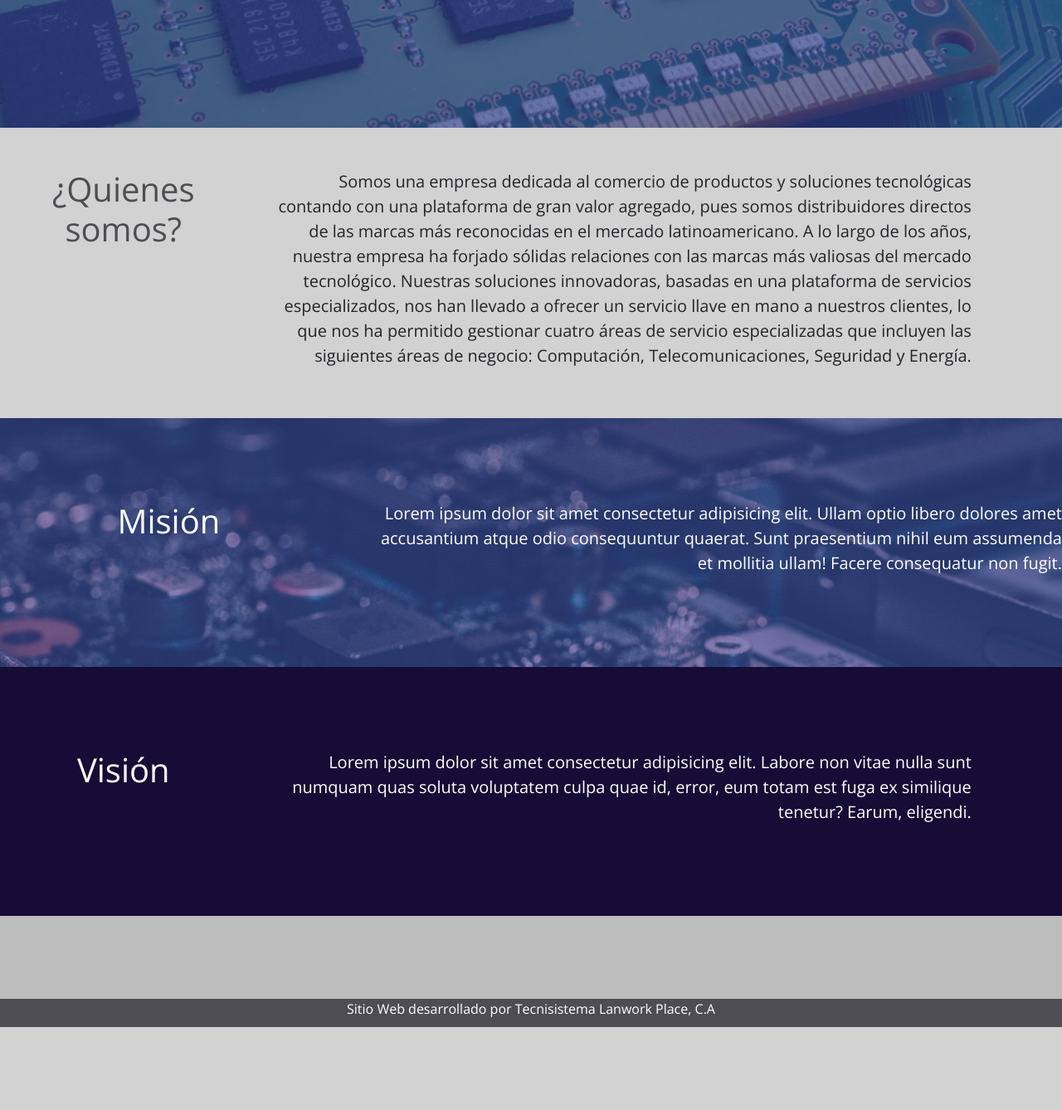
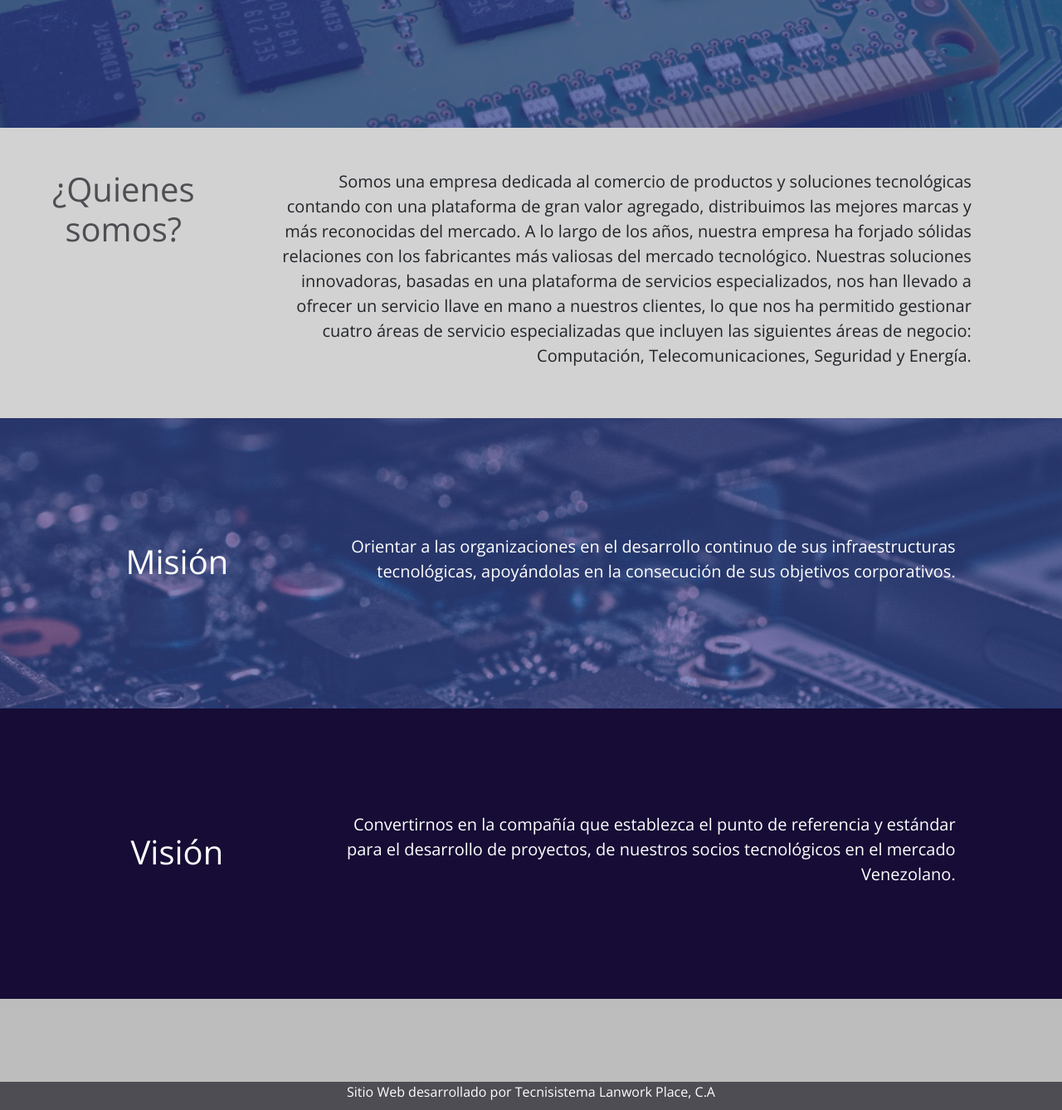
Before and after one commit to teresa1710/tecnisistema, a PHP site: page /nosotros.html in a window 1280 px wide. Shown: the part 798-2136 px from the top of the page at 83% size. Before the commit the page ends 2036 px from the top, so only its background shows below. Run offline with PHP 8.4, Linux system fonts and the light colour scheme.

Commit message:
Algunos cambios en Seccion Nosotros

```diff
--- a/css/estilos-nosotros.css
+++ b/css/estilos-nosotros.css
@@ -45,11 +45,37 @@ html {
     overflow: hidden;
     display: flex;
     align-items: center;
+    justify-content: center;
 }
 
-.main .quienes-somos .izquierda{
-    margin-right: 1rem;
+/* - - - - M I S I O N - - - - */
+
+.main .mision {
+    background: url("../img/Fondos/computer-azul.jpg");
+    background-repeat: no-repeat;
+    background-size: cover;
+    background-position: center 0;
+    height: 35rem;
+    overflow: hidden;
+    display: flex;
+    align-items: center;
+    justify-content: center;
 }
+
+
+/* - - - - V I S I O N - - - - */
+
+.main .vision {
+    background: #160c35;
+    height: 35rem;
+    overflow: hidden;
+    display: flex;
+    align-items: center;
+    justify-content: center;
+}
+
+
+/* - - - - G E N E R A L - - - -*/
 
 .main .subtitulo {
     overflow: hidden;
@@ -65,42 +91,13 @@ html {
     text-align: right;
 }
 
-/* - - - - M I S I O N - - - - */
-
-.main .mision {
-    background: url("../img/Fondos/computer-azul.jpg");
-    background-repeat: no-repeat;
-    background-size: cover;
-    background-position: center 0;
-    height: 30rem;
-    overflow: hidden;
-    display: flex;
-    align-items: center;
-    justify-content: center;
+.mision .texto,
+.vision .texto{
+    color: #fff;
+    margin-right: 6rem;
 }
 
-.mision .texto{
-    color: #fff;
-}
-
-.mision .subtitulo{
-    color: #fff;
-}
-
-/* - - - - V I S I O N - - - - */
-
-.main .vision {
-    background: #160c35;
-    height: 30rem;
-    display: flex;
-    align-items: center;
-    justify-content: center;
-}
-
-.vision .texto{
-    color: #fff;
-}
-
+.mision .subtitulo,
 .vision .subtitulo{
     color: #fff;
 }
--- a/index.php
+++ b/index.php
@@ -89,7 +89,7 @@
                             <div class="carousel-item active">
                                 <img class="d-block imagen-carrusel" src="img/Fondos/carrusel4.jpg" alt="First slide">
                                 <div class="carousel-caption">
-                                    <h2 class="texto-carrusel-1">Innovamos para evolucionar</h2>
+                                    <h2 class="texto-carrusel-1">Innovamos para crecer</h2>
                                 </div>
                             </div>
 
--- a/nosotros.html
+++ b/nosotros.html
@@ -76,7 +76,7 @@
 
     <section class="main">
         <section class="nosotros">
-            <div class="row fondo-nosotros">
+            <div class="row">
                 <div class="col-md-12">
                     <h2 class="titulo">Nosotros</h2>
                 </div>
@@ -85,49 +85,45 @@
 
         <section class="quienes-somos">
             <div class="row">
-                <div class="col-md-3 col-xs-2 titulo-quienes">
+                <div class="col-md-3 col-xs-2">
                     <h2 class="subtitulo">¿Quienes somos?</h2>
                 </div>
 
-                <div class="col-md-8 col-xs-4 izquierda">
-                    <p class="texto">Somos una empresa dedicada al comercio de productos y soluciones tecnológicas contando
-                        con una plataforma de gran valor agregado, pues somos distribuidores directos de las marcas más reconocidas
-                        en el mercado latinoamericano. A lo largo de los años, nuestra empresa ha forjado sólidas relaciones con las
-                        marcas más valiosas del mercado tecnológico. Nuestras soluciones innovadoras, basadas en una plataforma de
-                        servicios especializados, nos han llevado a ofrecer un servicio llave en mano a nuestros clientes,
-                        lo que nos ha permitido gestionar cuatro áreas de servicio especializadas que incluyen las siguientes
-                        áreas de negocio: Computación, Telecomunicaciones, Seguridad y Energía.
+                <div class="col-md-8 col-xs-4">
+                    <p class="texto">Somos una empresa dedicada al comercio de productos y soluciones tecnológicas
+                        contando con una plataforma de gran valor agregado, distribuimos  las  mejores marcas y más
+                        reconocidas del mercado. A lo largo de los años, nuestra empresa ha forjado sólidas
+                        relaciones con los fabricantes  más valiosas del mercado tecnológico. Nuestras soluciones
+                        innovadoras, basadas en una plataforma de servicios especializados, nos han llevado a ofrecer
+                        un servicio llave en mano a nuestros clientes, lo que nos ha permitido gestionar cuatro áreas
+                        de servicio especializadas que incluyen las siguientes áreas de negocio: Computación,
+                        Telecomunicaciones, Seguridad y Energía.
                     </p>
                 </div>
             </div>
         </section>
 
         <section class="mision">
-            <div class="row">
-                <div class="col-md-4 col-xs-6">
-                    <h2 class="subtitulo">Misión</h2>
-                </div>
-                <div class="col-md-8 col-xs-6">
-                    <p class="texto">Lorem ipsum dolor sit amet consectetur adipisicing elit. Ullam optio libero dolores amet
-                        accusantium atque odio consequuntur quaerat. Sunt praesentium nihil eum assumenda et mollitia ullam!
-                        Facere consequatur non fugit. </p>
-                </div>
+            <div class="col-md-3 col-xs-2">
+                <h2 class="subtitulo">Misión</h2>
+            </div>
+
+            <div class="col-md-8 col-xs-4">
+                <p class="texto">Orientar a las organizaciones en el desarrollo continuo de sus infraestructuras
+                    tecnológicas, apoyándolas en la consecución de sus objetivos corporativos. </p>
             </div>
         </section>
 
 
         <section class="vision">
-            <div class="row">
-                <div class="col-md-3 col-xs-4">
-                    <h2 class="subtitulo">Visión</h2>
-                </div>
+            <div class="col-md-3 col-xs-2">
+                <h2 class="subtitulo">Visión</h2>
+            </div>
 
-                <div class="col-md-8 col-xs-7">
-                    <p class="texto izquierda">Lorem ipsum dolor sit amet consectetur adipisicing elit. Labore non vitae
-                        nulla sunt numquam quas soluta voluptatem culpa quae id, error, eum totam est fuga ex similique
-                        tenetur? Earum, eligendi.
-                    </p>
-                </div>
+            <div class="col-md-8 col-xs-4">
+                <p class="texto">Convertirnos en la compañía que establezca el punto de referencia y estándar
+                    para el desarrollo de proyectos, de nuestros socios tecnológicos en el mercado Venezolano.
+                </p>
             </div>
         </section>
     </section>
```
